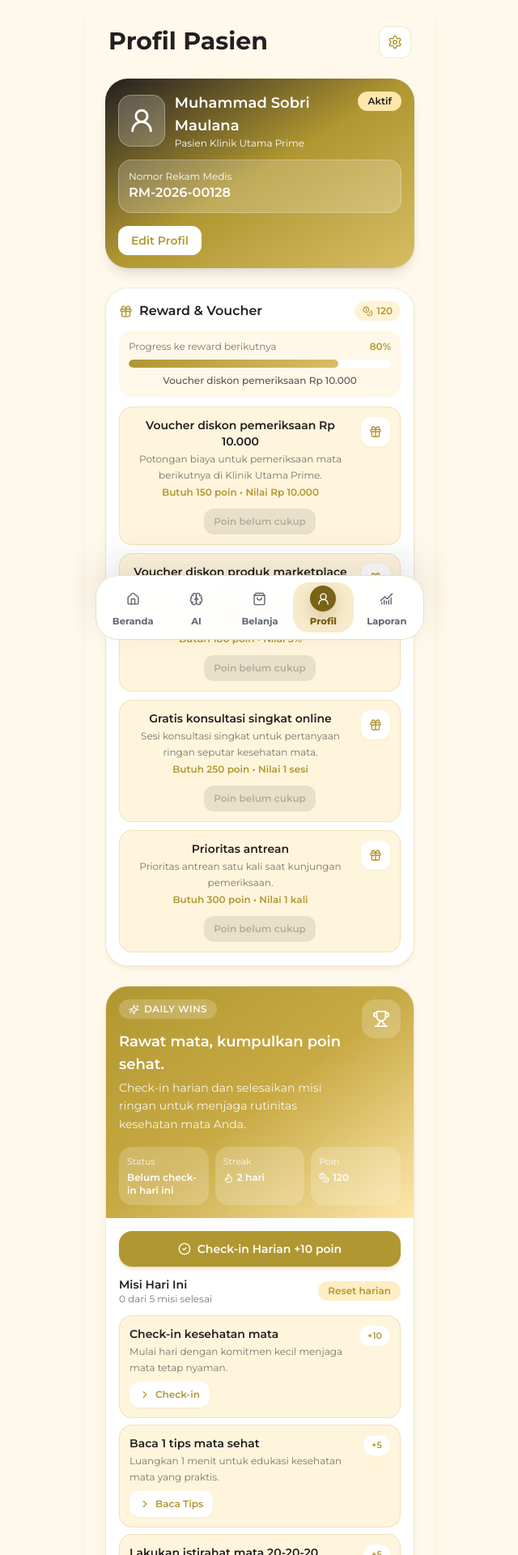
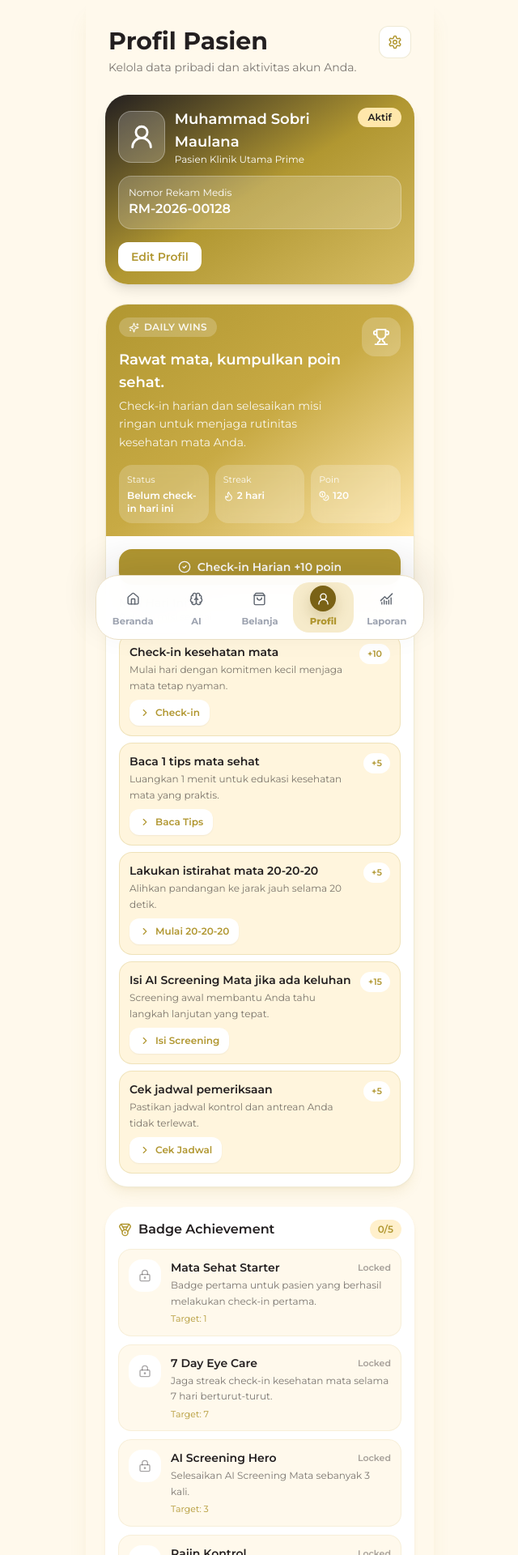
Before and after one commit to sobri3195/prime-apps, a React (Vite) app in the folder frontend/: page /profil in a window 1280 px wide. Shown: the top 1920 px of the page at 81% size, without its empty margins (319-959 px from the left). Built offline with nearby package versions, Linux system fonts and the light colour scheme.

Commit message:
Fix profil page layout and bottom navigation overlap

```diff
--- a/frontend/src/app/layouts/AppShell.tsx
+++ b/frontend/src/app/layouts/AppShell.tsx
@@ -4,7 +4,7 @@ import { BottomNavigation } from '@/components/bottom-navigation/BottomNavigatio
 export function AppShell() {
   return (
     <div className="mx-auto min-h-dvh w-full max-w-[430px] bg-prime-surface shadow-xl shadow-prime-gold/10 sm:my-0 sm:min-h-[932px]">
-      <main className="px-5 pb-[calc(112px+env(safe-area-inset-bottom))] pt-5 sm:px-6 sm:pt-6">
+      <main className="px-5 pb-[calc(120px+env(safe-area-inset-bottom))] pt-5 sm:px-6 sm:pt-6">
         <Outlet />
       </main>
       <BottomNavigation />
--- a/frontend/src/components/bottom-navigation/BottomNavigation.tsx
+++ b/frontend/src/components/bottom-navigation/BottomNavigation.tsx
@@ -23,10 +23,11 @@ export function BottomNavigation() {
                 to={path}
                 aria-label={label}
                 className={({ isActive }) =>
-                  `group flex min-h-[62px] flex-col items-center justify-center gap-1 rounded-[20px] text-[11.5px] transition duration-200 focus:outline-none focus:ring-4 focus:ring-prime-gold/20 ${
-                    isActive ? 'bg-prime-gold-soft text-prime-gold-dark' : 'text-prime-muted hover:bg-prime-surface hover:text-prime-ink'
+                  `group flex min-h-[62px] cursor-pointer flex-col items-center justify-center gap-1 rounded-[20px] text-[11.5px] transition duration-200 active:scale-[0.98] focus:outline-none focus:ring-4 focus:ring-prime-gold/20 ${
+                    isActive ? 'bg-prime-gold-soft' : 'text-[#9da3b0] hover:bg-prime-surface hover:text-prime-ink'
                   }`
                 }
+                style={({ isActive }) => ({ color: isActive ? '#B19731' : '#9da3b0' })}
               >
                 {({ isActive }) => (
                   <>
--- a/frontend/src/features/gamification/GamificationComponents.tsx
+++ b/frontend/src/features/gamification/GamificationComponents.tsx
@@ -195,6 +195,7 @@ export function PointsStreakCard() {
 
 export function BadgeSection() {
   const badges = useGamificationStore((state) => state.badges);
+  const [selectedBadge, setSelectedBadge] = useState<Badge | null>(null);
 
   return (
     <section className="rounded-[28px] bg-white p-4 shadow-md shadow-prime-gold/10">
@@ -213,9 +214,11 @@ export function BadgeSection() {
           const Icon = badgeIcons[badge.icon] ?? Medal;
 
           return (
-            <article
+            <button
+              type="button"
               key={badge.id}
-              className={`rounded-2xl border p-3 transition ${
+              onClick={() => setSelectedBadge(badge)}
+              className={`w-full cursor-pointer rounded-2xl border p-3 text-left transition hover:-translate-y-0.5 active:scale-[0.99] ${
                 badge.isUnlocked ? 'border-prime-gold/30 bg-prime-cream/60' : 'border-prime-gold/10 bg-[#fff8e8]/80'
               }`}
             >
@@ -240,10 +243,17 @@ export function BadgeSection() {
                   </p>
                 </div>
               </div>
-            </article>
+            </button>
           );
         })}
       </div>
+      {selectedBadge && (
+        <div className="mt-3 rounded-2xl border border-prime-gold/20 bg-prime-cream/40 p-3 text-xs text-prime-black/70">
+          <p className="font-semibold text-prime-black">{selectedBadge.name}</p>
+          <p className="mt-1">{selectedBadge.description}</p>
+          <p className="mt-1 text-prime-gold">{selectedBadge.isUnlocked ? 'Badge sudah terbuka.' : `Progress menuju target ${selectedBadge.requirementValue}`}</p>
+        </div>
+      )}
     </section>
   );
 }
--- a/frontend/src/features/profile/ProfilPage.tsx
+++ b/frontend/src/features/profile/ProfilPage.tsx
@@ -14,13 +14,12 @@ export function ProfilPage() {
   const saveProfile = async () => { if (!form.fullName || !/^\+?\d{10,15}$/.test(form.phone || '') || !/\S+@\S+\.\S+/.test(form.email || '') || !form.birthDate) return setToastMessage('Periksa validasi form terlebih dahulu.'); const payload = { ...patientProfile!, ...form } as PatientProfile; await updatePatientProfile(payload); setPatientProfile(payload); setSelectedModal(null); setToastMessage('Profil berhasil diperbarui.'); };
   const latest = medicalRecords[0];
 
-  if (isLoading) return <section className="space-y-4 pb-28"><div className="h-16 animate-pulse rounded-3xl bg-prime-cream/60" /><div className="h-40 animate-pulse rounded-3xl bg-prime-cream/60" /></section>;
+  if (isLoading) return <section className="space-y-6"><div className="h-16 animate-pulse rounded-3xl bg-prime-cream/60" /><div className="h-40 animate-pulse rounded-3xl bg-prime-cream/60" /></section>;
   if (!patientProfile) return <div className="rounded-2xl bg-red-50 p-4 text-red-600">Gagal memuat profil.</div>;
 
-  return <section className="space-y-6 pb-28">
-    <header className="space-y-2 px-1 pt-1"><div className="flex items-start justify-between"><h1 className="text-[30px] font-bold text-prime-black">Profil Pasien</h1><button onClick={() => show('settings')} className="mt-1 rounded-xl border border-prime-gold/20 bg-white p-2.5 text-prime-gold"><Settings size={18} /></button></div></header>
-    <article className="rounded-[28px] bg-gradient-to-br from-prime-black via-prime-gold to-[#d7bd64] p-4 text-white shadow-lg"><div className="flex items-start justify-between"><div className="flex items-center gap-3"><div className="flex h-16 w-16 items-center justify-center rounded-2xl border border-white/30 bg-white/20"><UserRound size={34} /></div><div><p className="text-lg font-semibold">{patientProfile.fullName}</p><p className="text-xs">{patientProfile.role}</p></div></div><span className="rounded-full bg-prime-cream px-3 py-1 text-xs font-semibold text-prime-black">{patientProfile.status}</span></div><div className="mt-3 rounded-2xl border border-white/25 bg-white/20 p-3"><p className="text-xs">Nomor Rekam Medis</p><p className="font-semibold">{patientProfile.medicalRecordNumber}</p></div><button onClick={() => show('edit-profile', patientProfile as unknown as Record<string, string>)} className="mt-4 rounded-xl bg-white px-4 py-2 text-sm font-semibold text-prime-gold">Edit Profil</button></article>
-    <button onClick={() => show('daily-wins')}><div className="pointer-events-none"><RewardSection /></div></button>
+  return <section className="space-y-6">
+    <header className="space-y-2 px-1 pt-1"><div className="flex items-start justify-between"><div><h1 className="text-[30px] font-bold text-prime-black">Profil Pasien</h1><p className="text-sm text-prime-black/60">Kelola data pribadi dan aktivitas akun Anda.</p></div><button onClick={() => show('settings')} className="mt-1 cursor-pointer rounded-xl border border-prime-gold/20 bg-white p-2.5 text-prime-gold transition hover:bg-prime-cream/40 active:scale-95"><Settings size={18} /></button></div></header>
+    <article className="rounded-[28px] bg-gradient-to-br from-prime-black via-prime-gold to-[#d7bd64] p-4 text-white shadow-lg"><div className="flex items-start justify-between"><div className="flex items-center gap-3"><div className="flex h-16 w-16 items-center justify-center rounded-2xl border border-white/30 bg-white/20"><UserRound size={34} /></div><div><p className="text-lg font-semibold">{patientProfile.fullName}</p><p className="text-xs">{patientProfile.role}</p></div></div><span className="rounded-full bg-prime-cream px-3 py-1 text-xs font-semibold text-prime-black">{patientProfile.status}</span></div><div className="mt-3 rounded-2xl border border-white/25 bg-white/20 p-3"><p className="text-xs">Nomor Rekam Medis</p><p className="font-semibold">{patientProfile.medicalRecordNumber}</p></div><button onClick={() => show('edit-profile', patientProfile as unknown as Record<string, string>)} className="mt-4 cursor-pointer rounded-xl bg-white px-4 py-2 text-sm font-semibold text-prime-gold transition hover:bg-prime-cream active:scale-95">Edit Profil</button></article>
     <DailyWinsCard />
     <BadgeSection />
     <article className="rounded-[28px] bg-white p-4 shadow-md"><h2 className="font-semibold">Informasi Akun</h2><ul className="mt-3 space-y-2">{[{ label: 'phone', title: 'Nomor HP', value: patientProfile.phone, icon: Phone }, { label: 'email', title: 'Email', value: patientProfile.email, icon: Mail }, { label: 'birthDate', title: 'Tanggal lahir', value: patientProfile.birthDate, icon: CalendarDays }, { label: 'gender', title: 'Jenis kelamin', value: patientProfile.gender, icon: User }, { label: 'address', title: 'Alamat', value: patientProfile.address, icon: MapPin }].map((item) => <li key={item.label}><button onClick={() => show('single-edit', { key: item.label, value: item.value })} className="flex w-full items-start gap-3 rounded-xl bg-[#fff8e8] px-3 py-2.5"><item.icon size={16} className="mt-0.5 text-prime-gold" /><div className="text-left"><p className="text-xs text-prime-black/60">{item.title}</p><p className="font-medium">{item.value}</p></div></button></li>)}</ul></article>
@@ -29,7 +28,7 @@ export function ProfilPage() {
     <article className="rounded-[28px] bg-white p-4 shadow-md"><h2 className="font-semibold">Menu Profil</h2><ul className="mt-2 divide-y">{profileMenus.map((menu) => <li key={menu.label}><button onClick={() => setToastMessage(`${menu.label} dibuka.`)} className="flex w-full items-center justify-between py-3 text-left"><span className="flex items-center gap-3 text-sm"><menu.icon size={17} className="text-prime-gold" />{menu.label}</span><ChevronRight size={16} /></button></li>)}</ul></article>
     <article className="rounded-[28px] border border-prime-gold/20 bg-prime-cream/50 p-4"><h2 className="font-semibold">Keamanan Akun</h2><div className="mt-3 space-y-2">{['Ubah Password', 'Verifikasi Nomor HP', 'Verifikasi Email', 'PIN / Biometrik aplikasi', 'Logout dari semua perangkat'].map((item) => <button key={item} onClick={() => show(item)} className="flex w-full items-center justify-between rounded-xl bg-white px-3 py-2.5 text-sm"><span className="flex items-center gap-2"><CircleCheck size={15} className="text-prime-gold" />{item}</span><ChevronRight size={16} /></button>)}</div></article>
     <RewardSection />
-    <button onClick={() => show('logout')} className="w-full rounded-2xl border border-red-200 bg-red-50 px-4 py-3 text-sm font-semibold text-red-600">Keluar Akun</button>
+    <button onClick={() => show('logout')} className="w-full cursor-pointer rounded-2xl border border-red-200 bg-red-50 px-4 py-3 text-sm font-semibold text-red-600 transition hover:bg-red-100 active:scale-[0.99]">Keluar Akun</button>
 
     {selectedModal && <div className="fixed inset-0 z-[60] grid place-items-end bg-black/40 p-4"><div className="w-full max-w-[430px] rounded-3xl bg-white p-4"><div className="mb-3 flex items-center justify-between"><h3 className="font-semibold">{selectedModal}</h3><button onClick={() => setSelectedModal(null)}><X size={18} /></button></div>
       {selectedModal === 'edit-profile' && <div className="space-y-2">{['fullName', 'phone', 'email', 'birthDate', 'gender', 'address'].map((k) => <input key={k} value={form[k] ?? ''} onChange={(e) => setForm((p) => ({ ...p, [k]: e.target.value }))} placeholder={k} className="w-full rounded-xl border p-2" />)}<div className="flex gap-2"><button onClick={saveProfile} className="rounded-xl bg-prime-gold px-3 py-2 text-white">Simpan Perubahan</button><button onClick={() => setSelectedModal(null)} className="rounded-xl border px-3 py-2">Batal</button></div></div>}
```
